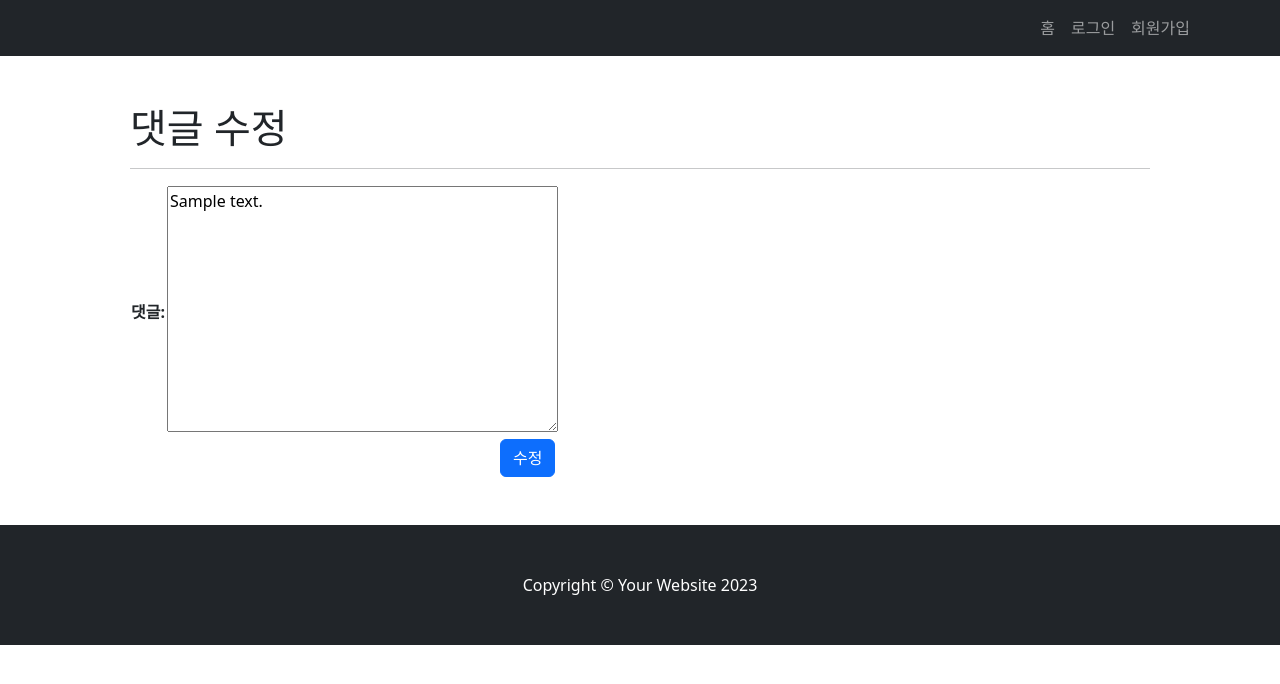
After one commit to nahowo/likelion_blog, a Django app: page /comment/update_comment/1/1/ in a window 1280 px wide. The commit adds this page. Shown: the top 684 px of the page. Run offline with Django 3.2, Linux system fonts and the light colour scheme; tables that the repository leaves empty hold one stand-in row (values such as "Sample post"); lists and menus that the app fills with data are empty.

Commit message:
댓글 UD 기능 추가

```diff
--- /dev/null
+++ b/comment/templates/comment/comment_update.html
@@ -0,0 +1,30 @@
+{% extends 'post/post_list.html' %}
+{% block content %}
+{% load static %}
+<html lang="ko">
+<head>
+	<meta charset="UTF-8">
+	<title>Edit Comment</title>
+</head>
+<body>
+	<div class="container">
+		<div class="m-5">
+			<h1>댓글 수정</h1>
+			<hr/>
+			<form method='post' enctype="multipart/form-data">
+				{% csrf_token %}
+				<table>
+					<tbody>
+						<tr>
+							<th><label for="id_content">댓글:</label></th>
+							<td><textarea name="content" cols="40" rows="10" required="" id="id_content">{{ curComment.content}}</textarea></td>
+						</tr>
+						</tbody>
+					</table>
+					<button type="submit" class="btn btn-primary" style="margin-left: 370px;">수정</button>
+			</form>
+		</div>
+	</div>
+</body>
+</html>
+{% endblock %}
--- a/comment/urls.py
+++ b/comment/urls.py
@@ -2,5 +2,6 @@ from django.urls import path
 from . import views
 
 urlpatterns = [
-
+    path('update_comment/<int:postpk>/<int:commentpk>/',views.update_comment, name='update_comment'),
+    path('delete_comment/<int:postpk>/<int:commentpk>/',views.delete_comment, name='delete_comment'),
 ]
--- a/comment/views.py
+++ b/comment/views.py
@@ -1,6 +1,20 @@
 from django.shortcuts import render, redirect, get_object_or_404
 from .models import comment
-from post.views import post_detail
 from post.models import post
+from .forms import PostComment
 
 # Create your views here.
+def update_comment(request, postpk, commentpk):
+    curComment=get_object_or_404(comment,pk=commentpk)
+    curPost=get_object_or_404(post, pk=postpk)
+    if request.method=='POST':
+        curComment.content=request.POST['content']
+        curComment.save()
+        return redirect('post_detail',pk=curPost.pk)
+    return render(request,'comment/comment_update.html',{'curComment':curComment})
+
+def delete_comment(request, postpk, commentpk):
+    curPost=get_object_or_404(post,pk=postpk)
+    delComment = get_object_or_404(comment, pk=commentpk)
+    delComment.delete()
+    return redirect('post_detail', pk=curPost.pk)
--- a/post/templates/post/post_detail.html
+++ b/post/templates/post/post_detail.html
@@ -18,8 +18,8 @@
                         <p class="card-text fs-5">{{post.content}}</p>
                         {% if user.is_authenticated %}
                             {% if user.username == post.author.username %}
-                            <h5 class=""><a href="{% url 'update' post.pk %}" role="button" class="badge bg-secondary mb-1" style="text-decoration-line: none;">수정</a></h6>
-                            <h5 class=""><a href="{% url 'delete' post.pk %}" role="button" class="badge bg-secondary" style="text-decoration-line: none;">삭제</a></h6>
+                            <h5 class=""><a href="{% url 'update_post' post.pk %}" role="button" class="badge bg-secondary mb-1" style="text-decoration-line: none;">수정</a></h5>
+                            <h5 class=""><a href="{% url 'delete_post' post.pk %}" role="button" class="badge bg-secondary" style="text-decoration-line: none;">삭제</a></h5>
                             {% endif %}
                         {% endif %}
                         <div class="card my-3">
@@ -38,6 +38,8 @@
                                         </div>
                                     {% endif %}
                                     {% for comment in comments %}
+                                        <a href="{% url 'update_comment' post.pk comment.pk %}" role="button" class="badge bg-secondary mb-1" style="text-decoration-line: none;">수정</a>
+                                        <a href="{% url 'delete_comment' post.pk comment.pk %}" role="button" class="badge bg-secondary mb-1" style="text-decoration-line: none;">삭제</a>
                                         <p class="fw-bold fs-6 mb-1">{{comment.author.nickname }}</p>
                                         <p class="fw-light fs-6">{{comment.updated_date}}</p>
                                         <p class="fs-5">{{ comment.content }}</p>
--- a/post/templates/post/post_list.html
+++ b/post/templates/post/post_list.html
@@ -54,7 +54,7 @@
                 <!-- Blog entries-->
                 <div class="col-lg-8">
                     <!-- Featured blog post-->
-                    <div class="card mb-4">
+                    {% comment %} <div class="card mb-4">
                         <a href="#!"><img class="card-img-top" src="https://dummyimage.com/850x350/dee2e6/6c757d.jpg" alt="..." /></a>
                         <div class="card-body">
                             <div class="small text-muted">January 1, 2023</div>
@@ -62,7 +62,7 @@
                             <p class="card-text"> Reiciendis aliquid atque, </p>
                             <a class="btn btn-primary" href="#!">Read more →</a>
                         </div>
-                    </div>
+                    </div> {% endcomment %}
                     <!-- Nested row for non-featured blog posts-->
                     <div class="row">
                         <div class="col-lg-6">
--- a/post/urls.py
+++ b/post/urls.py
@@ -5,6 +5,6 @@ urlpatterns = [
     path('', views.post_list, name='post_list'),
     path('post/<int:pk>/',views.post_detail, name='post_detail'),
     path('create_post/',views.create_post, name='create'),
-    path('update_post/<int:pk>/',views.update_post, name='update'),
-    path('delete_post/<int:pk>/', views.delete_post, name='delete'),
+    path('update_post/<int:pk>/',views.update_post, name='update_post'),
+    path('delete_post/<int:pk>/', views.delete_post, name='delete_post'),
 ]
```
Also changed, not shown: comment/forms.py (added, +11 -0 lines), post/views.py (+4 -3 lines).
